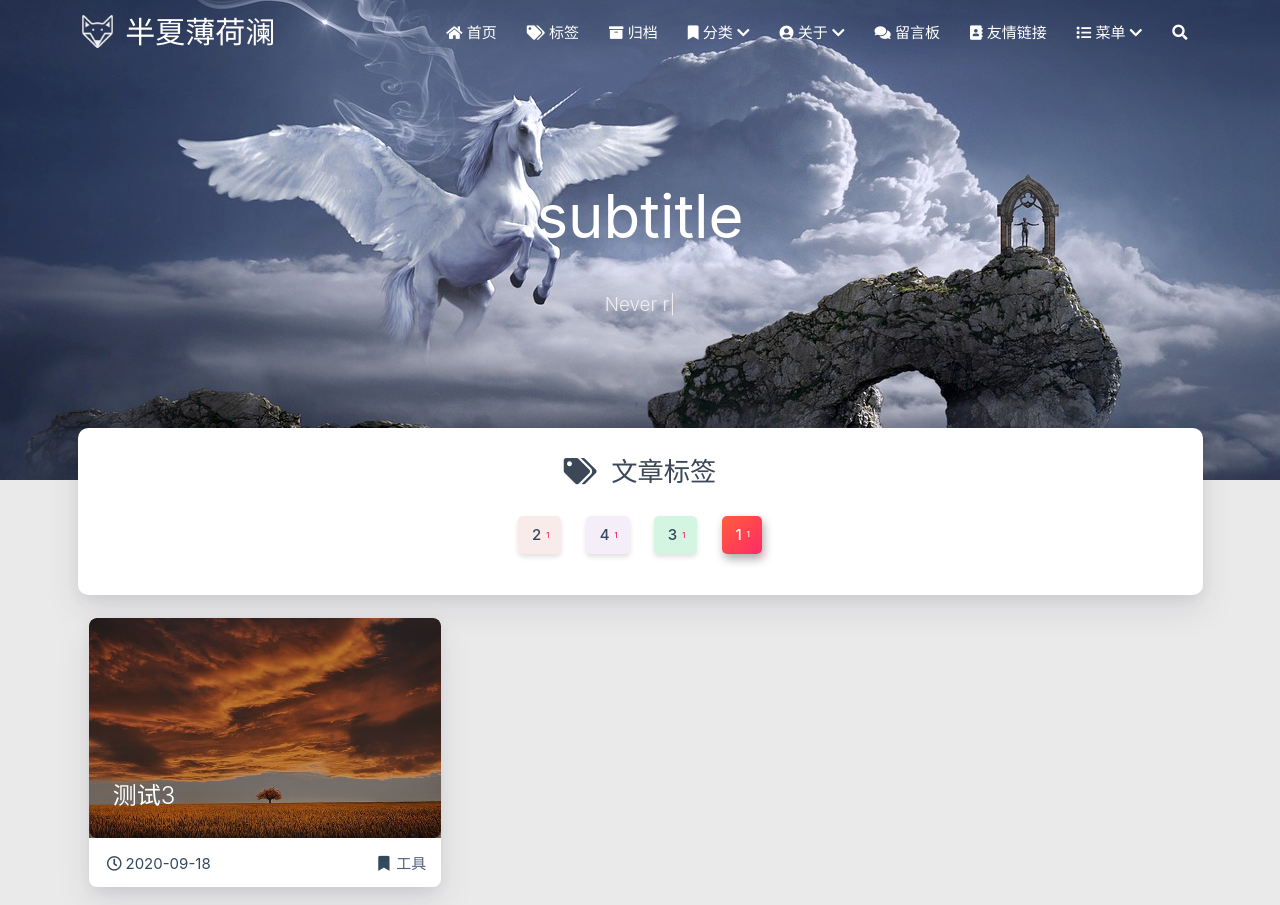
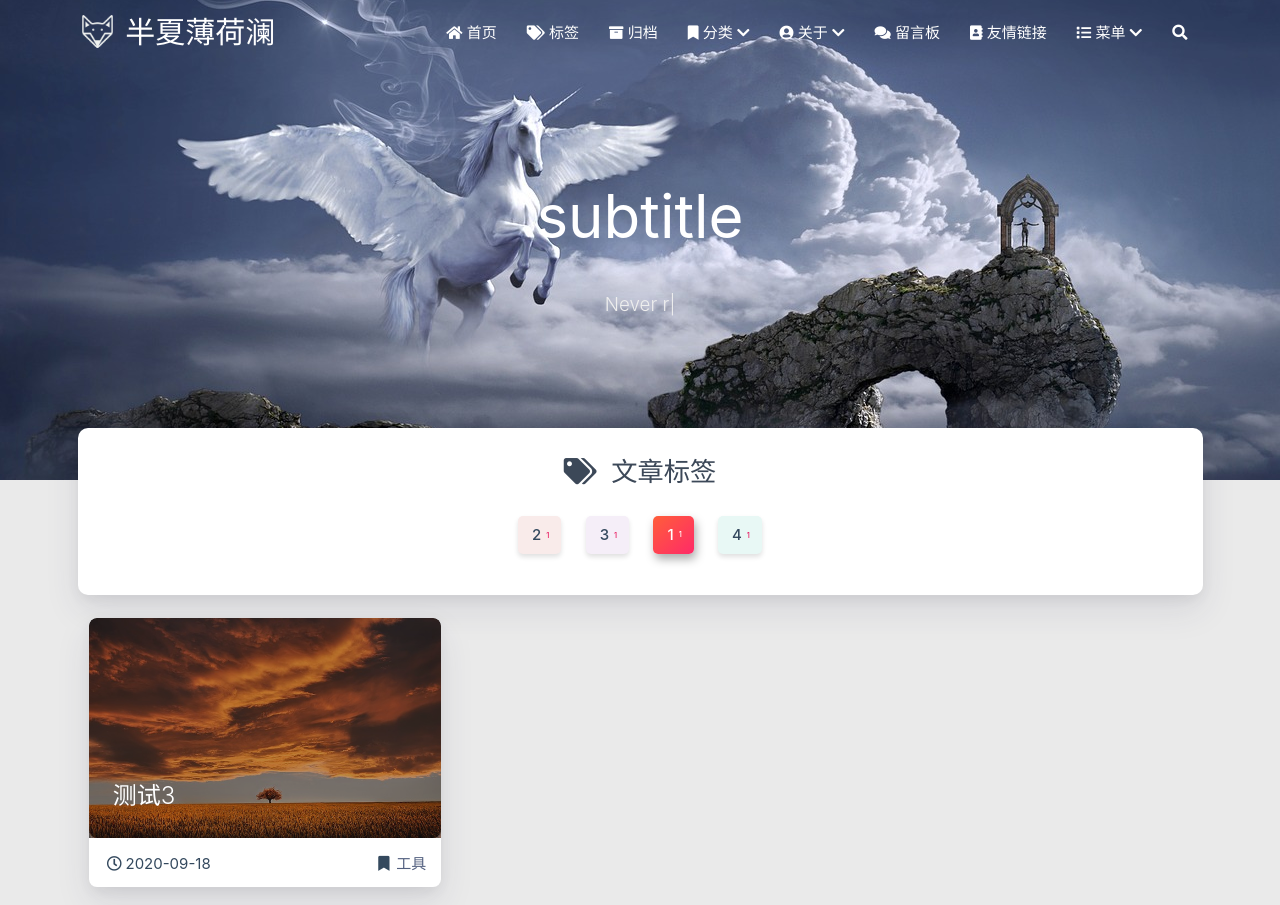
Before and after one commit to dolphkon/dolphkon.github.io, a plain HTML site: page tags/1/index.html in a window 1280 px wide. Shown: the top 905 px of the page. Drawn offline with nearby package versions, Linux system fonts and the light colour scheme; some packages are replaced by stand-ins of ours; a script that the page names is missing.

Commit message:
Site updated: 2020-09-30 09:30:32

```diff
--- a/tags/1/index.html
+++ b/tags/1/index.html
@@ -550,19 +550,10 @@
                 </a>
 
 
-                <a href="/tags/4/" title="4: 1">
-                    <span class="chip center-align waves-effect waves-light
-                             chip-default "
-                            data-tagname="4" style="background-color: #F5EEF8;">4
-                        <span class="tag-length">1</span>
-                    </span>
-                </a>
-
-
                 <a href="/tags/3/" title="3: 1">
                     <span class="chip center-align waves-effect waves-light
                              chip-default "
-                            data-tagname="3" style="background-color: #D5F5E3;">3
+                            data-tagname="3" style="background-color: #F5EEF8;">3
                         <span class="tag-length">1</span>
                     </span>
                 </a>
@@ -571,7 +562,16 @@
                 <a href="/tags/1/" title="1: 1">
                     <span class="chip center-align waves-effect waves-light
                              chip-active "
-                            data-tagname="1" style="background-color: #E8F8F5;">1
+                            data-tagname="1" style="background-color: #D5F5E3;">1
+                        <span class="tag-length">1</span>
+                    </span>
+                </a>
+
+
+                <a href="/tags/4/" title="4: 1">
+                    <span class="chip center-align waves-effect waves-light
+                             chip-default "
+                            data-tagname="4" style="background-color: #E8F8F5;">4
                         <span class="tag-length">1</span>
                     </span>
                 </a>
```
Also changed, not shown: about/index.html (+7 -7 lines), tags/2/index.html (+11 -11 lines), tags/3/index.html (+11 -11 lines), tags/4/index.html (+11 -11 lines), tags/index.html (+12 -12 lines), 1 other file.
